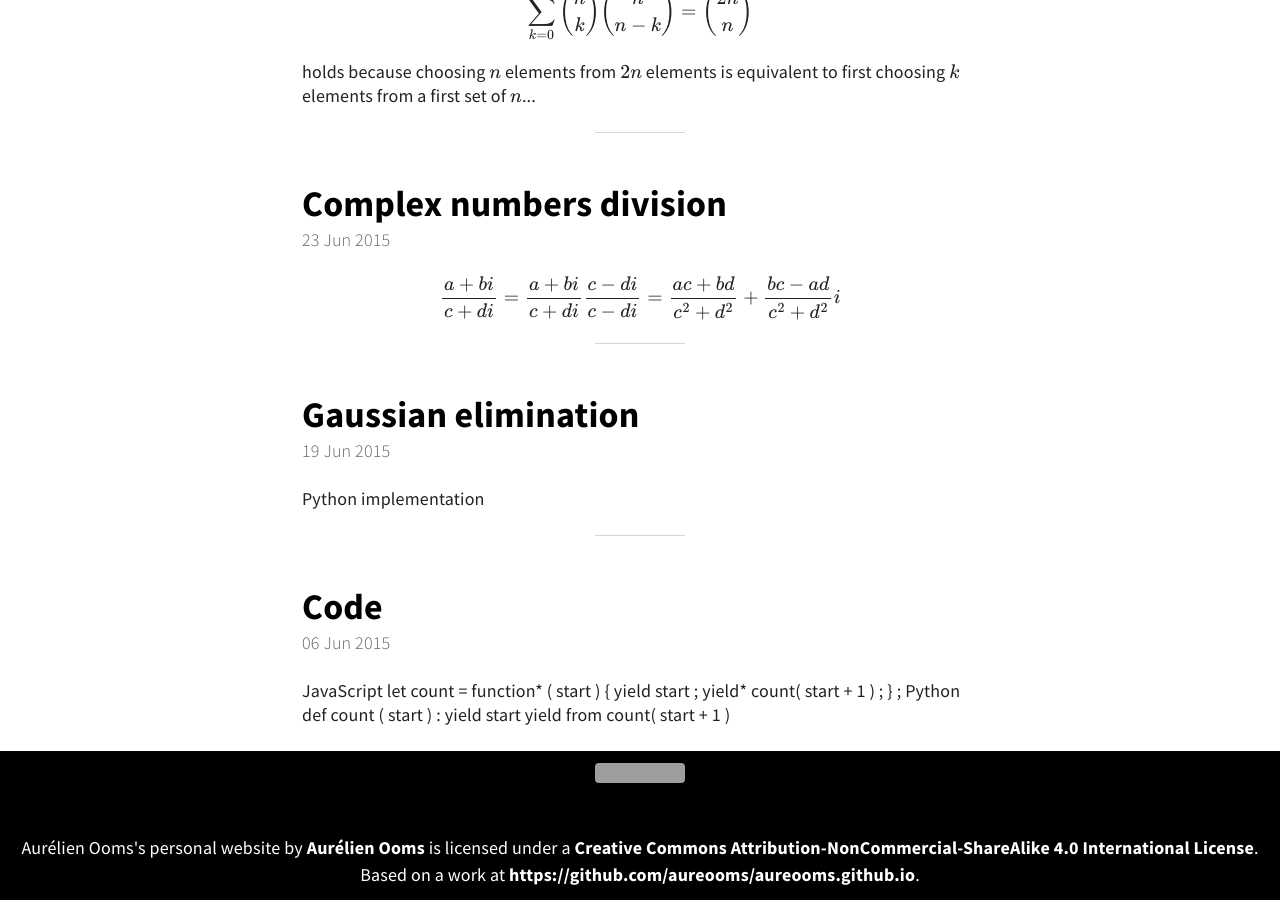
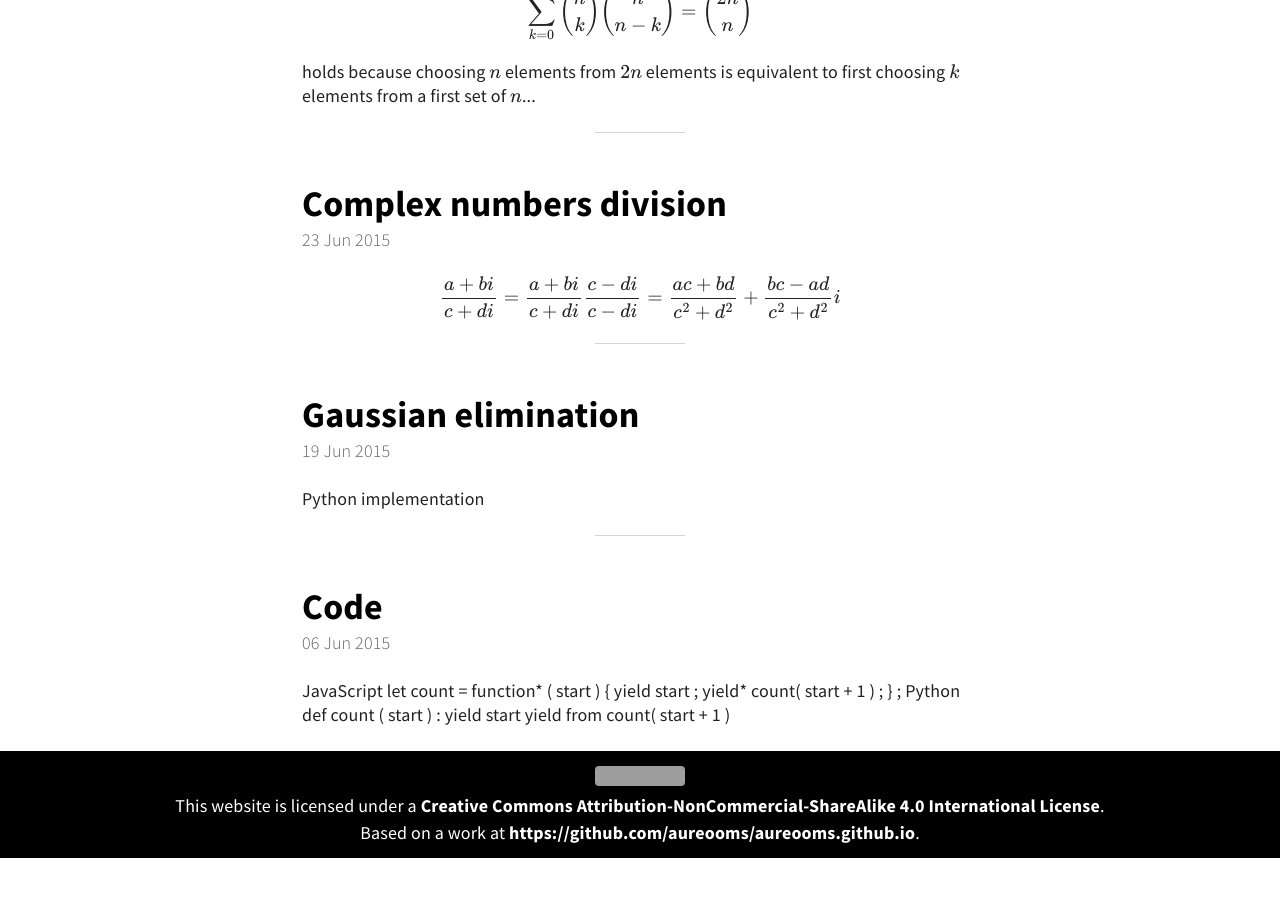
Before and after one commit to aureooms/aureooms.github.io, a Jekyll site: the page built from index.html, in a window 1280 px wide and 900 px high, scrolled down 751 px. Built offline with Jekyll 4.4.1, drawn with Linux system fonts in a browser that asks for light colours; Markdown is read by kramdown in place of the engine named in the settings; formulas are drawn with MathJax 3; the list of posts is cut into pages by our own code; after the commit the page ends 1609 px from its top, so only the background shows below that; grey boxes are pictures that could not be loaded.

Commit message:
clean footer

```diff
--- a/_includes/footer.html
+++ b/_includes/footer.html
@@ -1 +1,5 @@
-<footer><span><a rel="license" href="http://creativecommons.org/licenses/by-nc-sa/4.0/"><img alt="Creative Commons License" style="border-width:0" src="https://i.creativecommons.org/l/by-nc-sa/4.0/88x31.png" /></a><br /><span xmlns:dct="http://purl.org/dc/terms/" property="dct:title">Aurélien Ooms's personal website</span> by <a xmlns:cc="http://creativecommons.org/ns#" href="https://aureooms.github.io" property="cc:attributionName" rel="cc:attributionURL">Aurélien Ooms</a> is licensed under a <a rel="license" href="http://creativecommons.org/licenses/by-nc-sa/4.0/">Creative Commons Attribution-NonCommercial-ShareAlike 4.0 International License</a>.<br />Based on a work at <a xmlns:dct="http://purl.org/dc/terms/" href="https://github.com/aureooms/aureooms.github.io" rel="dct:source">https://github.com/aureooms/aureooms.github.io</a>.</span></footer>
+<footer><span><a rel="license"
+href="http://creativecommons.org/licenses/by-nc-sa/4.0/"><img
+alt="Creative Commons License" style="border-width:0;margin:3px auto 6px;"
+src="https://i.creativecommons.org/l/by-nc-sa/4.0/88x31.png" /></a>
+This website is licensed under a <a rel="license" href="http://creativecommons.org/licenses/by-nc-sa/4.0/">Creative Commons Attribution-NonCommercial-ShareAlike 4.0 International License</a>.<br />Based on a work at <a xmlns:dct="http://purl.org/dc/terms/" href="https://github.com/aureooms/aureooms.github.io" rel="dct:source">https://github.com/aureooms/aureooms.github.io</a>.</span></footer>
```
